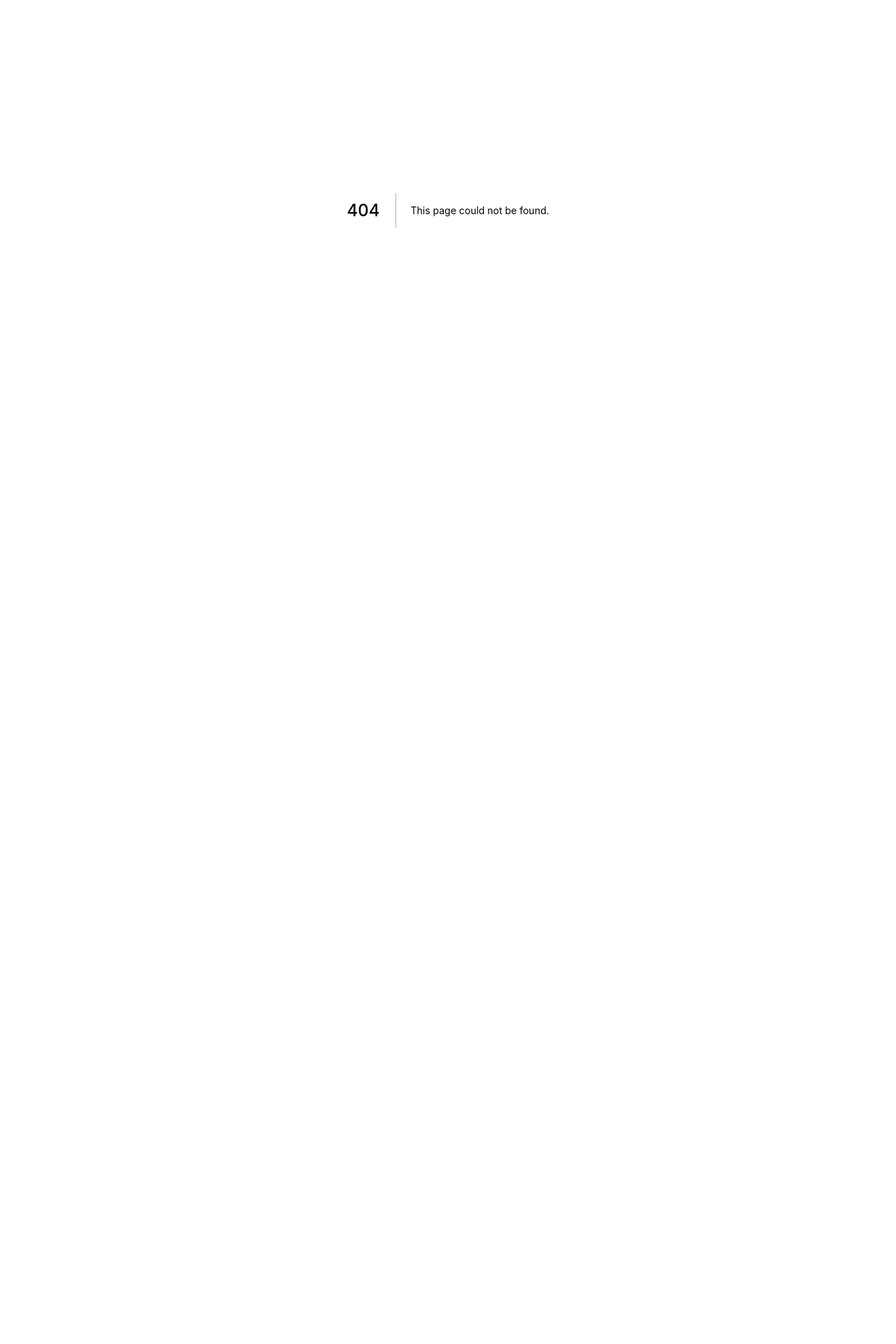
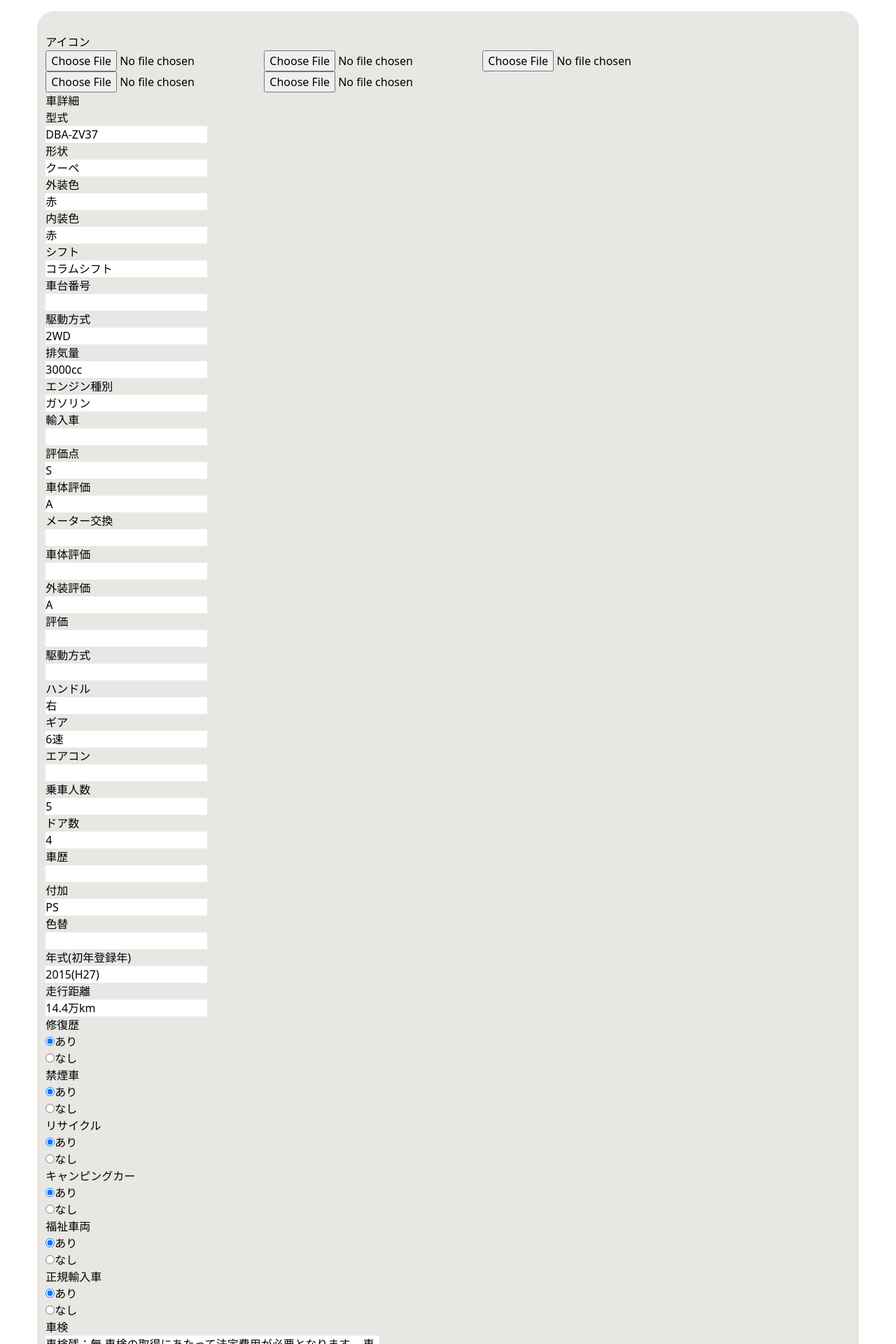
Before and after one commit to case-study07/cs-backend, a Next.js app: page /carEdit in a window 1280 px wide. Before the commit this address had no page. Shown: the part 100-2020 px from the top of the page at 70% size. Before the commit the page ends 800 px from the top, so only its background shows below. Built offline with nearby package versions, Linux system fonts and the light colour scheme.

Commit message:
mock置き換えHTML(carEdit)

```diff
--- /dev/null
+++ b/pages/carEdit.tsx
@@ -0,0 +1,158 @@
+import { Layout } from "components/ui";
+import { ReactNode } from "react";
+
+export default function CarEdit() :ReactNode {
+    return (
+        <div>
+            <article>
+            <h2 hidden>車登録</h2>
+            <p>アイコン</p>
+            <form action="">
+                <input type="file" name="" id="" />
+                <input type="file" name="" id="" />
+                <input type="file" name="" id="" />
+                <input type="file" name="" id="" />
+                <input type="file" name="" id="" />
+                <section>
+                    <h3>車詳細</h3>
+                    <dl>
+                        <dt>型式</dt>
+                        <dd><input type="text" name="" id="" value="DBA-ZV37" /></dd>
+
+                        <dt>形状</dt>
+                        <dd><input type="text" name="" id="" value="クーペ" /></dd>
+
+                        <dt>外装色</dt>
+                        <dd><input type="text" name="" id="" value="赤" /></dd>
+
+                        <dt>内装色</dt>
+                        <dd><input type="text" name="" id="" value="赤" /></dd>
+
+                        <dt>シフト</dt>
+                        <dd><input type="text" name="" id="" value="コラムシフト" /></dd>
+
+                        <dt>車台番号</dt>
+                        <dd><input type="text" name="" id="" value="" /></dd>
+
+                        <dt>駆動方式</dt>
+                        <dd><input type="text" name="" id="" value="2WD" /></dd>
+
+                        <dt>排気量</dt>
+                        <dd><input type="text" name="" id="" value="3000cc" /></dd>
+
+                        <dt>エンジン種別</dt>
+                        <dd><input type="text" name="" id="" value="ガソリン" /></dd>
+
+                        <dt>輸入車</dt>
+                        <dd><input type="text" name="" id="" value="" /></dd>
+
+                        <dt>評価点</dt>
+                        <dd><input type="text" name="" id="" value="S" /></dd>
+
+                        <dt>車体評価</dt>
+                        <dd><input type="text" name="" id="" value="A" /></dd>
+
+                        <dt>メーター交換</dt>
+                        <dd><input type="text" name="" id="" value="" /></dd>
+
+                        <dt>車体評価</dt>
+                        <dd><input type="text" name="" id="" value="" /></dd>
+
+                        <dt>外装評価</dt>
+                        <dd><input type="text" name="" id="" value="A" /></dd>
+
+                        <dt>評価</dt>
+                        <dd><input type="text" name="" id="" value="" /></dd>
+
+                        <dt>駆動方式</dt>
+                        <dd><input type="text" name="" id="" value="" /></dd>
+
+                        <dt>ハンドル</dt>
+                        <dd><input type="text" name="" id="" value="右" /></dd>
+
+                        <dt>ギア</dt>
+                        <dd><input type="text" name="" id="" value="6速" /></dd>
+
+                        <dt>エアコン</dt>
+                        <dd><input type="text" name="" id="" value="" /></dd>
+
+                        <dt> 乗車人数</dt>
+                        <dd><input type="text" name="" id="" value="5" /></dd>
+
+                        <dt>ドア数</dt>
+                        <dd><input type="text" name="" id="" value="4" /></dd>
+
+                        <dt>車歴</dt>
+                        <dd><input type="text" name="" id="" value="" /></dd>
+
+                        <dt>付加</dt>
+                        <dd><input type="text" name="" id="" value="PS" /></dd>
+
+                        <dt>色替</dt>
+                        <dd><input type="text" name="" id="" value="" /></dd>
+
+                        <dt>年式(初年登録年)</dt>
+                        <dd><input type="text" name="" id="" value="2015(H27)" /></dd>
+
+                        <dt>走行距離</dt>
+                        <dd><input type="text" name="" id="" value="14.4万km" /></dd>
+
+                        <dt>修復歴</dt>
+                        <dd><input type="radio" name="" id="" checked />あり</dd>
+                        <dd><input type="radio" name="" id="" />なし</dd>
+
+                        <dt>禁煙車</dt>
+                        <dd><input type="radio" name="" id="" checked />あり</dd>
+                        <dd><input type="radio" name="" id="" />なし</dd>
+
+                        <dt>リサイクル</dt>
+                        <dd><input type="radio" name="" id="" checked />あり</dd>
+                        <dd><input type="radio" name="" id="" />なし</dd>
+
+                        <dt>キャンピングカー</dt>
+                        <dd><input type="radio" name="" id="" checked />あり</dd>
+                        <dd><input type="radio" name="" id="" />なし</dd>
+
+                        <dt>福祉車両</dt>
+                        <dd><input type="radio" name="" id="" checked />あり</dd>
+                        <dd><input type="radio" name="" id="" />なし</dd>
+
+                        <dt>正規輸入車</dt>
+                        <dd><input type="radio" name="" id="" checked />あり</dd>
+                        <dd><input type="radio" name="" id="" />なし</dd>
+
+                        <dt>車検</dt>
+                        <dd>
+                            <textarea name="" id="" cols={50} rows={10}>車検残：無
+車検の取得にあたって法定費用が必要となります。
+車検整備無
+車検整備(法定24ヶ月定期点検整備/商用車は12ヶ月)を実施しません。
+購入後(車検取得後)に別途、車検整備を実施してください
+                            </textarea>
+                        </dd>
+
+                        <dt>法廷整備</dt>
+                        <dd>
+                            <textarea name="" id="" cols={50} rows={10}>保障無
+車両の状態については販売店位ご確認ください
+                            </textarea>
+                        </dd>
+
+                        <dt>保障</dt>
+                        <dd>
+                            <textarea name="" id="" cols={50} rows={10}>法定整備無
+無償・有償保障とも無となります。
+                            </textarea>
+                        </dd>
+
+                </dl>
+                </section>
+                <input type="submit" value="編集" />
+            </form>
+
+        </article>
+        </div>
+    )
+}
+
+CarEdit.Layout = Layout;
```
